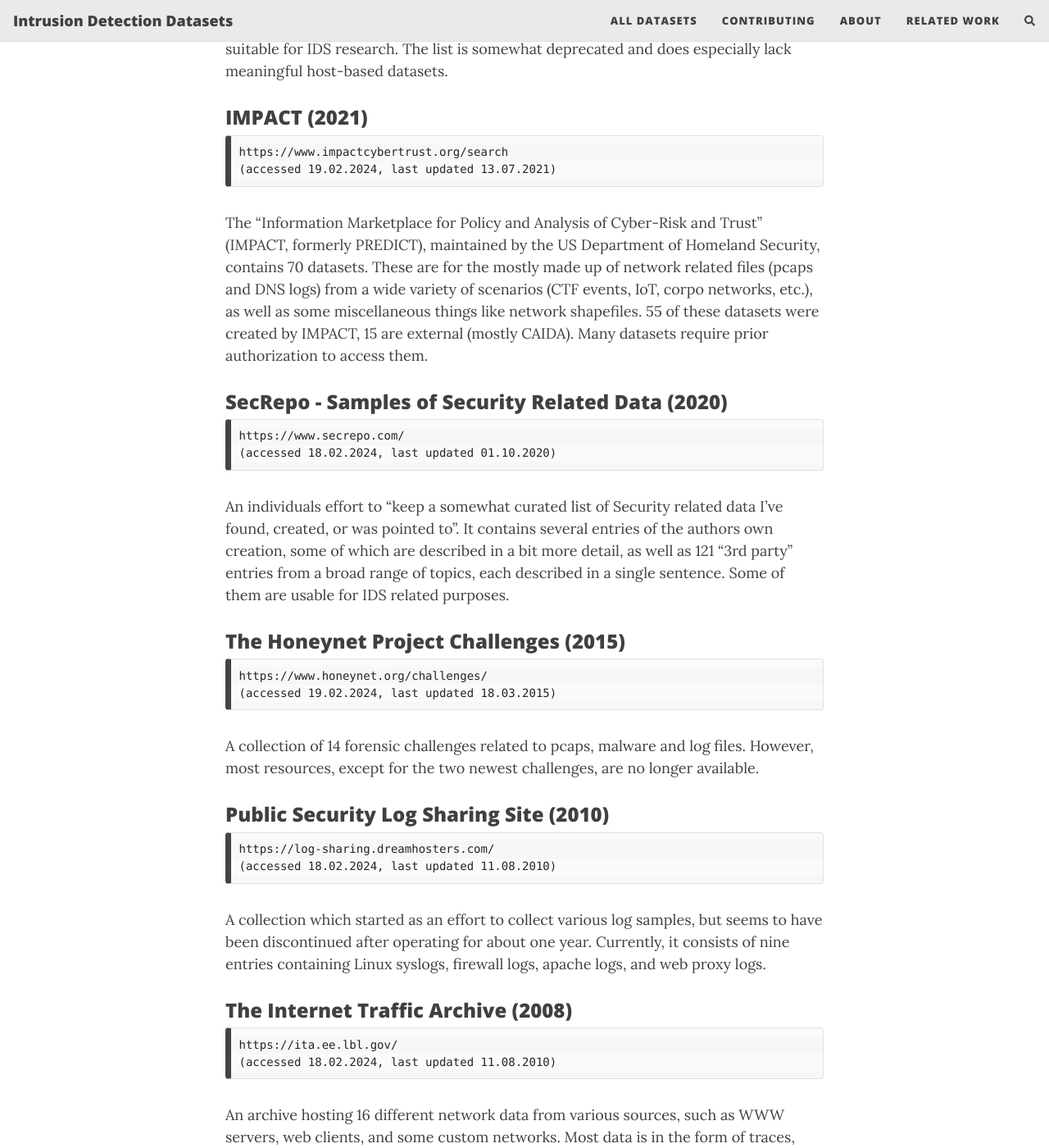
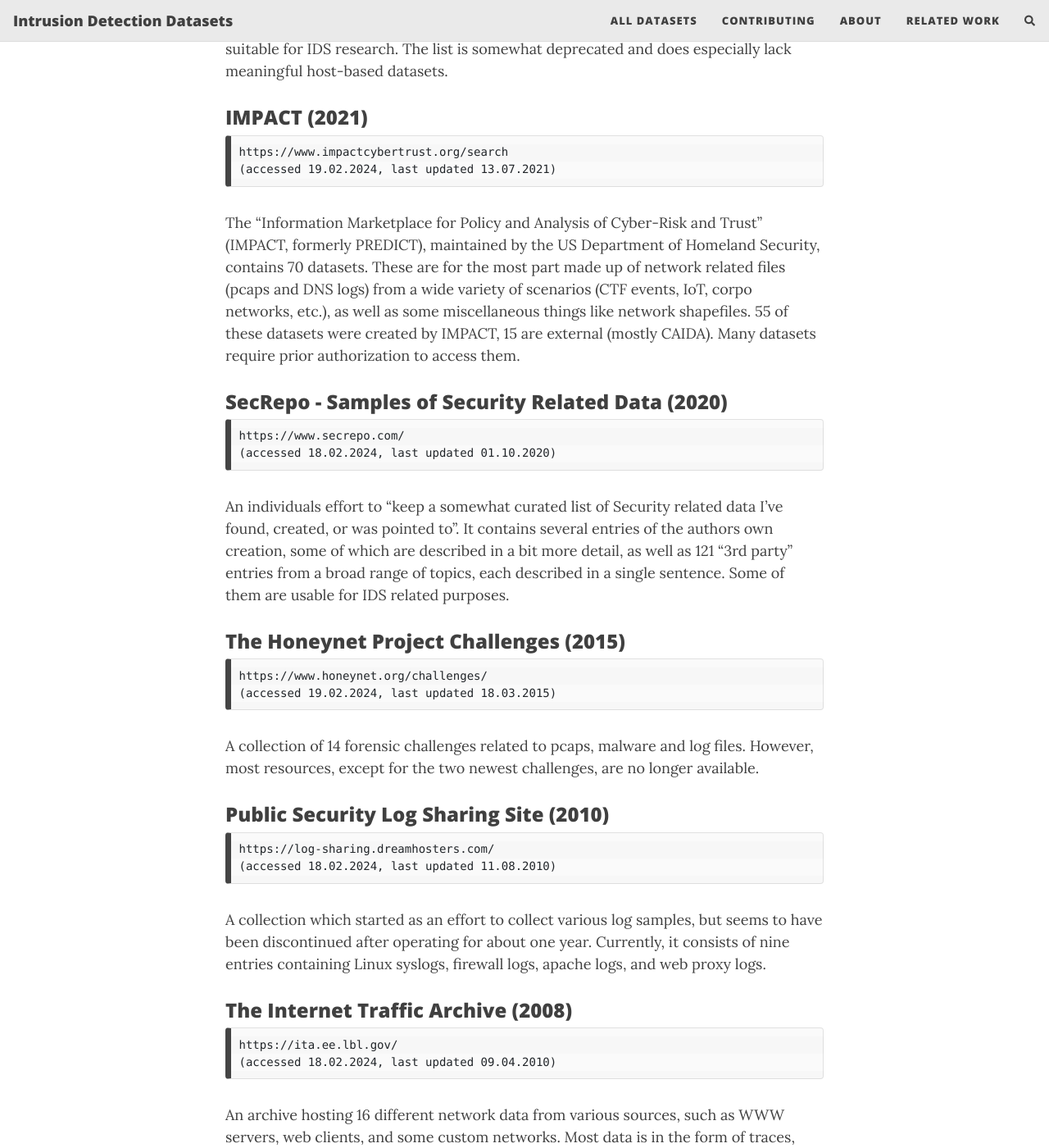
Before and after one commit to fkie-cad/COMIDDS, a Jekyll site: the page built from content/related_work.md, in a window 1280 px wide and 1400 px high, scrolled down 10470 px. Shown: the whole window at 82% size. Built offline with Jekyll 4.4.1, drawn with Linux system fonts in a browser that asks for light colours; nearby versions of some CDN libraries; comment, search, counter and statistics services are not loaded.

Commit message:
Fix minor typos

````diff
--- a/content/related_work.md
+++ b/content/related_work.md
@@ -401,7 +401,7 @@
 
 The "Information Marketplace for Policy and Analysis of Cyber-Risk and Trust" (IMPACT, formerly PREDICT), maintained by
 the US Department of Homeland Security, contains 70 datasets.
-These are for the mostly made up of network related files (pcaps and DNS logs) from a wide variety of scenarios (CTF
+These are for the most part made up of network related files (pcaps and DNS logs) from a wide variety of scenarios (CTF
 events, IoT, corpo networks, etc.), as well as some miscellaneous things like network shapefiles.
 55 of these datasets were created by IMPACT, 15 are external (mostly CAIDA). Many datasets require prior authorization
 to access them.
@@ -443,7 +443,7 @@
 
 ```
 https://ita.ee.lbl.gov/
-(accessed 18.02.2024, last updated 11.08.2010)
+(accessed 18.02.2024, last updated 09.04.2010)
 ```
 
 An archive hosting 16 different network data from various sources, such as WWW servers, web clients, and some custom
````
